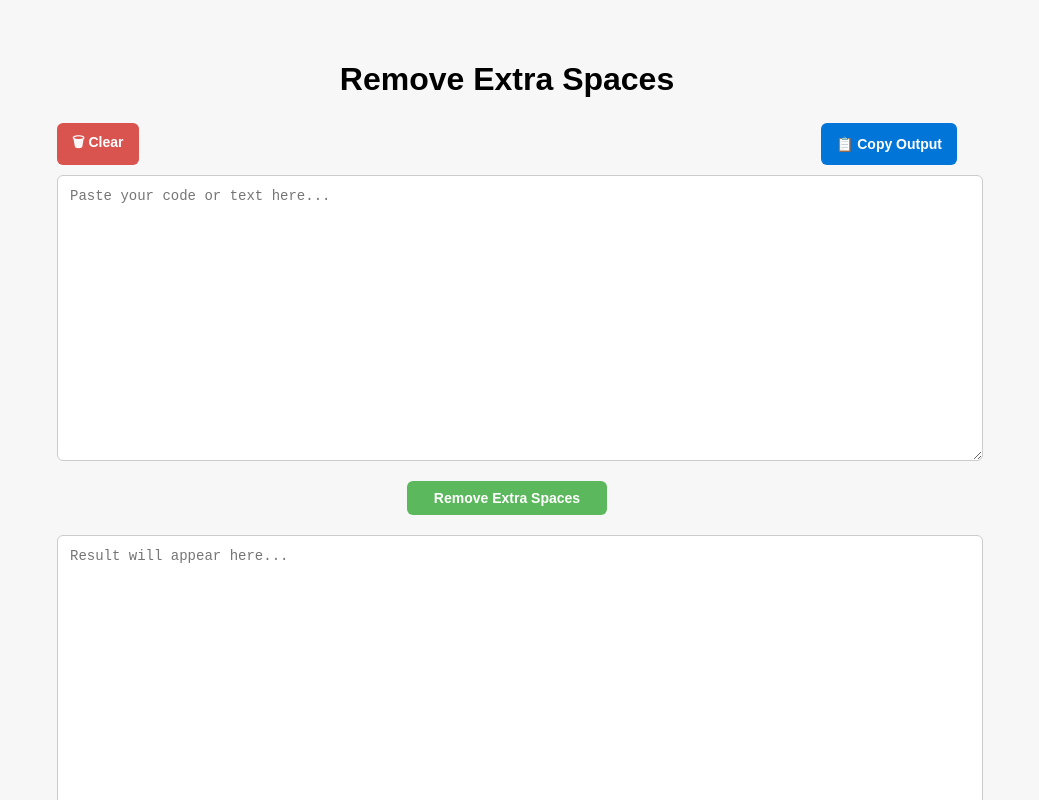
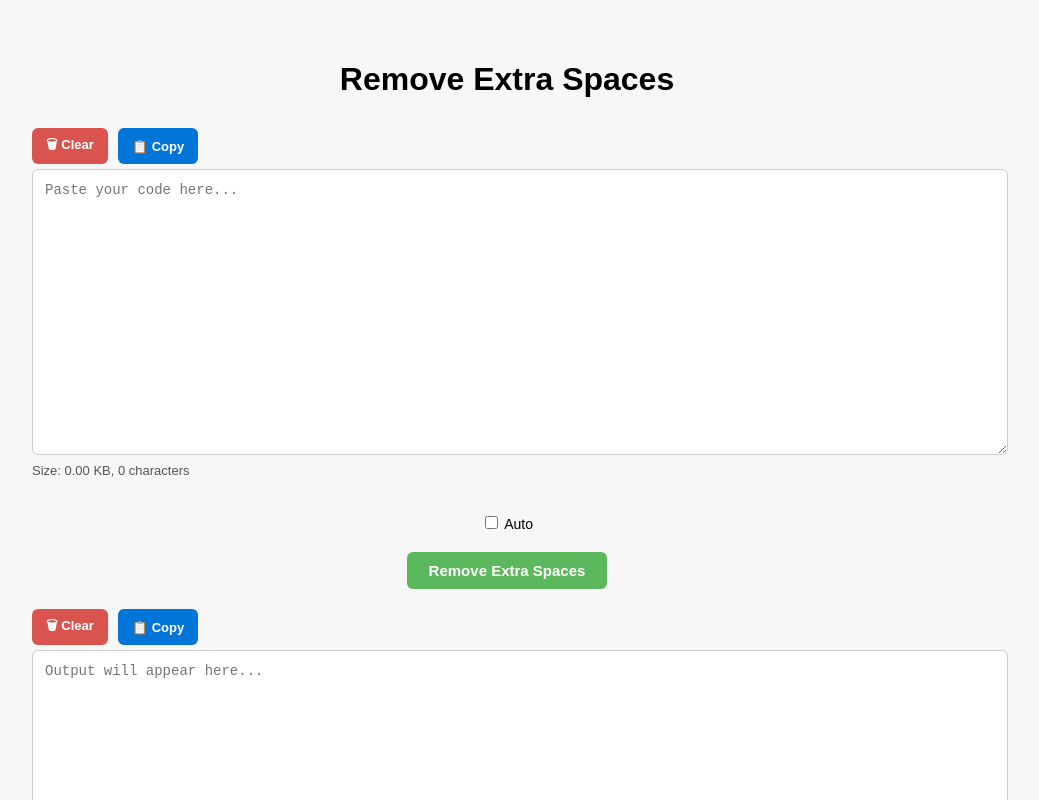
Before and after one commit to pablogaravito/remove-whitespace, a plain HTML site: page index.html in a window 1280 px wide. Both pictures are taken after a click on the button "Remove Extra Spaces". Shown: the top 800 px of the page, without its empty margins (133-1172 px from the left). Drawn offline with Linux system fonts and the light colour scheme.

Commit message:
improved version

```diff
--- a/app.js
+++ b/app.js
@@ -1,23 +1,81 @@
+// clean spaces
 function removeExtraSpaces(text) {
   return text
-    .replace(/\s+/g, " ") // collapse repeated spaces
-    .replace(/\n\s+/g, "\n") // trim indentation
-    .trim(); // remove leading/trailing whitespace
+    .replace(/\s+/g, " ") // Collapse repeated spaces
+    .replace(/\n\s+/g, "\n") // Trim indentation per line
+    .trim();
 }
 
-document.getElementById("processBtn").onclick = () => {
+// show stats
+function updateStats(element, statsElement) {
+  const text = element.value;
+  const chars = text.length;
+  const kb = (chars / 1024).toFixed(2);
+  statsElement.textContent = `Size: ${kb} KB, ${chars} characters`;
+}
+
+// process function
+function process() {
   const input = document.getElementById("inputText").value;
-  document.getElementById("outputText").value = removeExtraSpaces(input);
+  const output = removeExtraSpaces(input);
+  const outputBox = document.getElementById("outputText");
+  outputBox.value = output;
+  updateStats(outputBox, document.getElementById("outputStats"));
+}
+
+// auto toggle
+const autoToggle = document.getElementById("autoToggle");
+autoToggle.onchange = () => {
+  if (autoToggle.checked) process();
 };
 
-document.getElementById("clearBtn").onclick = () => {
+// input events
+document.getElementById("inputText").addEventListener("input", () => {
+  updateStats(
+    document.getElementById("inputText"),
+    document.getElementById("inputStats")
+  );
+  if (autoToggle.checked) process();
+});
+
+// manual process button
+document.getElementById("processBtn").onclick = process;
+
+// clear buttons
+document.getElementById("clearInput").onclick = () => {
   document.getElementById("inputText").value = "";
-  document.getElementById("outputText").value = "";
+  updateStats(
+    document.getElementById("inputText"),
+    document.getElementById("inputStats")
+  );
+  if (autoToggle.checked) process();
 };
 
-document.getElementById("copyBtn").onclick = () => {
-  const out = document.getElementById("outputText");
-  out.select();
-  navigator.clipboard.writeText(out.value);
-  alert("Copied to clipboard!");
+document.getElementById("clearOutput").onclick = () => {
+  document.getElementById("outputText").value = "";
+  updateStats(
+    document.getElementById("outputText"),
+    document.getElementById("outputStats")
+  );
 };
+
+// copy buttons
+document.getElementById("copyInput").onclick = () => {
+  navigator.clipboard.writeText(document.getElementById("inputText").value);
+  alert("Input copied!");
+};
+
+document.getElementById("copyOutput").onclick = () => {
+  navigator.clipboard.writeText(document.getElementById("outputText").value);
+  alert("Output copied!");
+};
+
+// initial stats
+updateStats(
+  document.getElementById("inputText"),
+  document.getElementById("inputStats")
+);
+updateStats(
+  document.getElementById("outputText"),
+  document.getElementById("outputStats")
+);
--- a/index.html
+++ b/index.html
@@ -9,29 +9,42 @@
   <body>
     <h1>Remove Extra Spaces</h1>
 
-    <div class="container">
-      <!-- Buttons ABOVE both inputs -->
+    <!-- INPUT SECTION -->
+    <div class="section">
       <div class="toolbar">
-        <button id="clearBtn">🗑 Clear</button>
-        <button id="copyBtn">📋 Copy Output</button>
+        <button class="clearBtn" id="clearInput">🗑 Clear</button>
+        <button class="copyBtn" id="copyInput">📋 Copy</button>
       </div>
 
-      <!-- Input text -->
+      <textarea id="inputText" placeholder="Paste your code here..."></textarea>
+
+      <div class="stats" id="inputStats">Size: 0 KB, 0 characters</div>
+    </div>
+
+    <!-- AUTO CHECKBOX -->
+    <div class="autoBox">
+      <label><input type="checkbox" id="autoToggle" /> Auto</label>
+    </div>
+
+    <!-- PROCESS BUTTON -->
+    <button id="processBtn">Remove Extra Spaces</button>
+
+    <!-- OUTPUT SECTION -->
+    <div class="section">
+      <div class="toolbar">
+        <button class="clearBtn" id="clearOutput">🗑 Clear</button>
+        <button class="copyBtn" id="copyOutput">📋 Copy</button>
+      </div>
+
       <textarea
-        id="inputText"
-        placeholder="Paste your code or text here..."
+        id="outputText"
+        placeholder="Output will appear here..."
+        readonly
       ></textarea>
 
-      <!-- Process button -->
-      <button id="processBtn">Remove Extra Spaces</button>
+      <div class="stats" id="outputStats">Size: 0 KB, 0 characters</div>
+    </div>
 
-      <!-- Output text -->
-      <textarea
-        id="outputText"
-        placeholder="Result will appear here..."
-        readonly
-      ></textarea>
-    </div>
     <script src="app.js"></script>
   </body>
 </html>
--- a/styles.css
+++ b/styles.css
@@ -2,19 +2,17 @@ body {
   font-family: Arial, sans-serif;
   background: #f7f7f7;
   padding: 40px;
-  max-width: 900px;
+  max-width: 950px;
   margin: auto;
 }
 
 h1 {
   text-align: center;
-  margin-bottom: 25px;
+  margin-bottom: 30px;
 }
 
-.container {
-  display: flex;
-  flex-direction: column;
-  gap: 20px;
+.section {
+  margin-bottom: 35px;
 }
 
 textarea {
@@ -36,30 +34,50 @@ textarea:focus {
 
 .toolbar {
   display: flex;
-  justify-content: space-between;
-  margin-bottom: -10px;
+  gap: 10px;
+  margin-bottom: 5px;
 }
 
 button {
-  padding: 9px 15px;
+  padding: 7px 14px;
   border: none;
   border-radius: 6px;
   cursor: pointer;
-  font-size: 14px;
+  font-size: 13px;
   font-weight: 600;
 }
 
-#clearBtn {
+.clearBtn {
   background: #d9534f;
   color: white;
 }
-#copyBtn {
+.copyBtn {
   background: #0275d8;
   color: white;
 }
+
 #processBtn {
   background: #5cb85c;
   color: white;
   width: 200px;
-  align-self: center;
+  padding: 10px;
+  border-radius: 6px;
+  font-size: 15px;
+  font-weight: 600;
+  display: block;
+  margin: 20px auto;
 }
+
+.stats {
+  font-size: 13px;
+  color: #555;
+  margin-top: 4px;
+}
+
+.autoBox {
+  text-align: center;
+  margin-top: 10px;
+  margin-bottom: 5px;
+  font-size: 14px;
+  user-select: none;
+}
```
